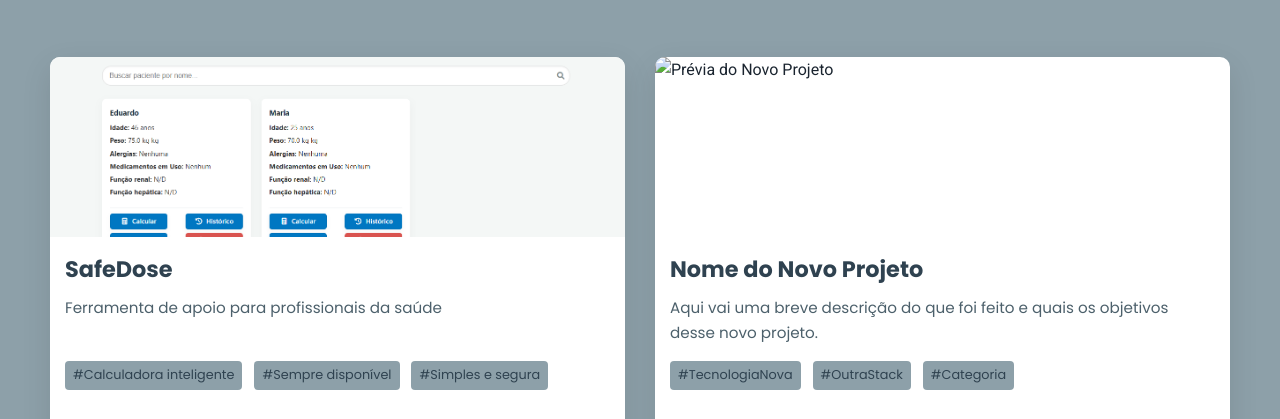
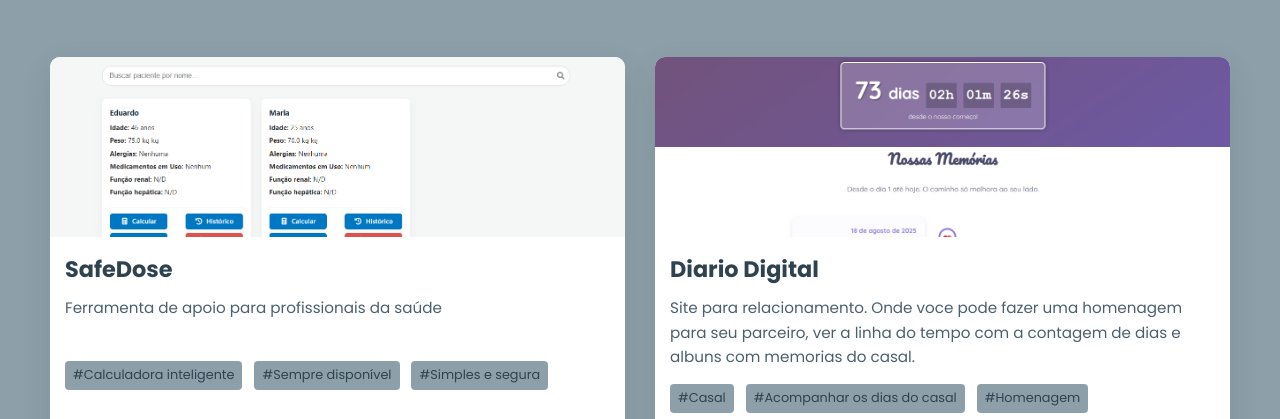
Before and after one commit to AdersonJuinor/Aderson-Junior-Dev, a plain HTML site: page index.html in a window 1280 px wide. Shown: the part 2412-2831 px from the top of the page. Drawn offline with Linux system fonts and the light colour scheme.

Commit message:
add de projetos

```diff
--- a/index.html
+++ b/index.html
@@ -101,10 +101,10 @@
                     </div>
 
                     <div class="project-links">
-                        <a href="URL_DEMO_DO_SEU_PROJETO" target="_blank" class="btn btn-primary" title="Ver Demonstração">
+                        <a href="https://safedose.onrender.com/entrar" target="_blank" class="btn btn-primary" title="Ver Demonstração">
                             <i class="fas fa-external-link-alt"></i> Demo
                         </a>
-                        <a href="URL_GITHUB_DO_SEU_PROJETO" target="_blank" class="btn btn-secondary" title="Ver Código">
+                        <a href="https://github.com/AdersonJuinor/SafeDose" target="_blank" class="btn btn-secondary" title="Ver Código">
                             <i class="fab fa-github"></i> Código
                         </a>
                     </div>
@@ -113,24 +113,24 @@
 
             <div class="project-card animate-on-scroll" data-animation="fade-in-up" data-delay="0.5s">
                 <div class="project-image-container">
-                    <img src="assets/images/projeto-NOVO.jpg" alt="Prévia do Novo Projeto" class="project-image">
+                    <img src="assets/img/Screenshot 2025-11-08 230131.png" alt="Prévia do Novo Projeto" class="project-image">
                 </div>
                 <div class="project-info">
-                    <h3>Nome do Novo Projeto</h3>
+                    <h3>Diario Digital</h3>
 
-                    <p class="project-description">Aqui vai uma breve descrição do que foi feito e quais os objetivos desse novo projeto.</p>
+                    <p class="project-description">Site para relacionamento. Onde voce pode fazer uma homenagem para seu parceiro, ver a linha do tempo com a contagem de dias e albuns com memorias do casal.</p>
 
                     <div class="project-tags">
-                        <span>#TecnologiaNova</span>
-                        <span>#OutraStack</span>
-                        <span>#Categoria</span>
+                        <span>#Casal</span>
+                        <span>#Acompanhar os dias do casal</span>
+                        <span>#Homenagem</span>
                     </div>
 
                     <div class="project-links">
-                        <a href="URL_DEMO_DO_SEU_PROJETO" target="_blank" class="btn btn-primary" title="Ver Demonstração">
+                        <a href="https://diario-digital-mcvz.onrender.com" target="_blank" class="btn btn-primary" title="Ver Demonstração">
                             <i class="fas fa-external-link-alt"></i> Demo
                         </a>
-                        <a href="URL_GITHUB_DO_SEU_PROJETO" target="_blank" class="btn btn-secondary" title="Ver Código">
+                        <a href="https://github.com/AdersonJuinor/diario-digital" target="_blank" class="btn btn-secondary" title="Ver Código">
                             <i class="fab fa-github"></i> Código
                         </a>
                     </div>
```
Also changed, not shown: assets/img/Screenshot 2025-11-08 230131.png (added).
